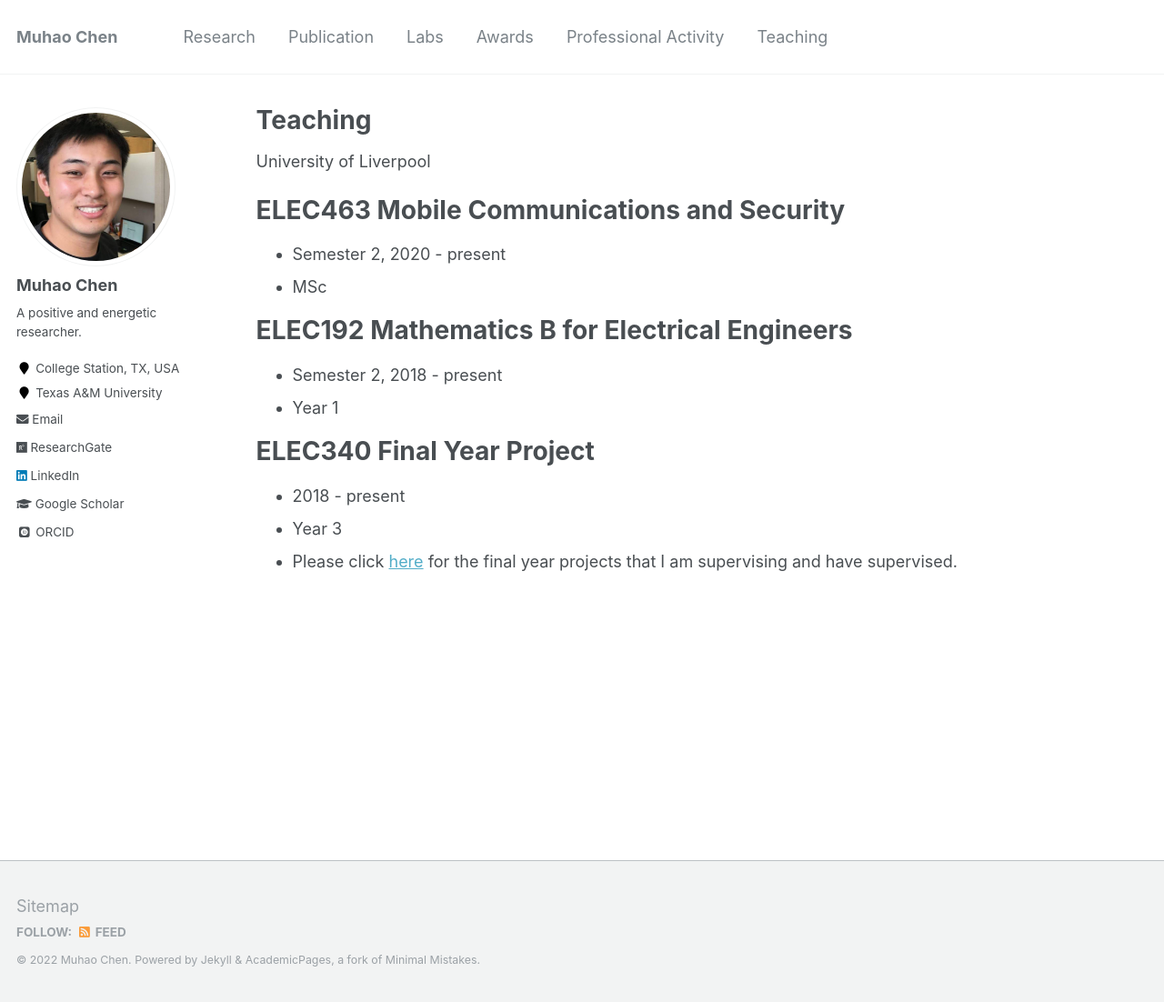
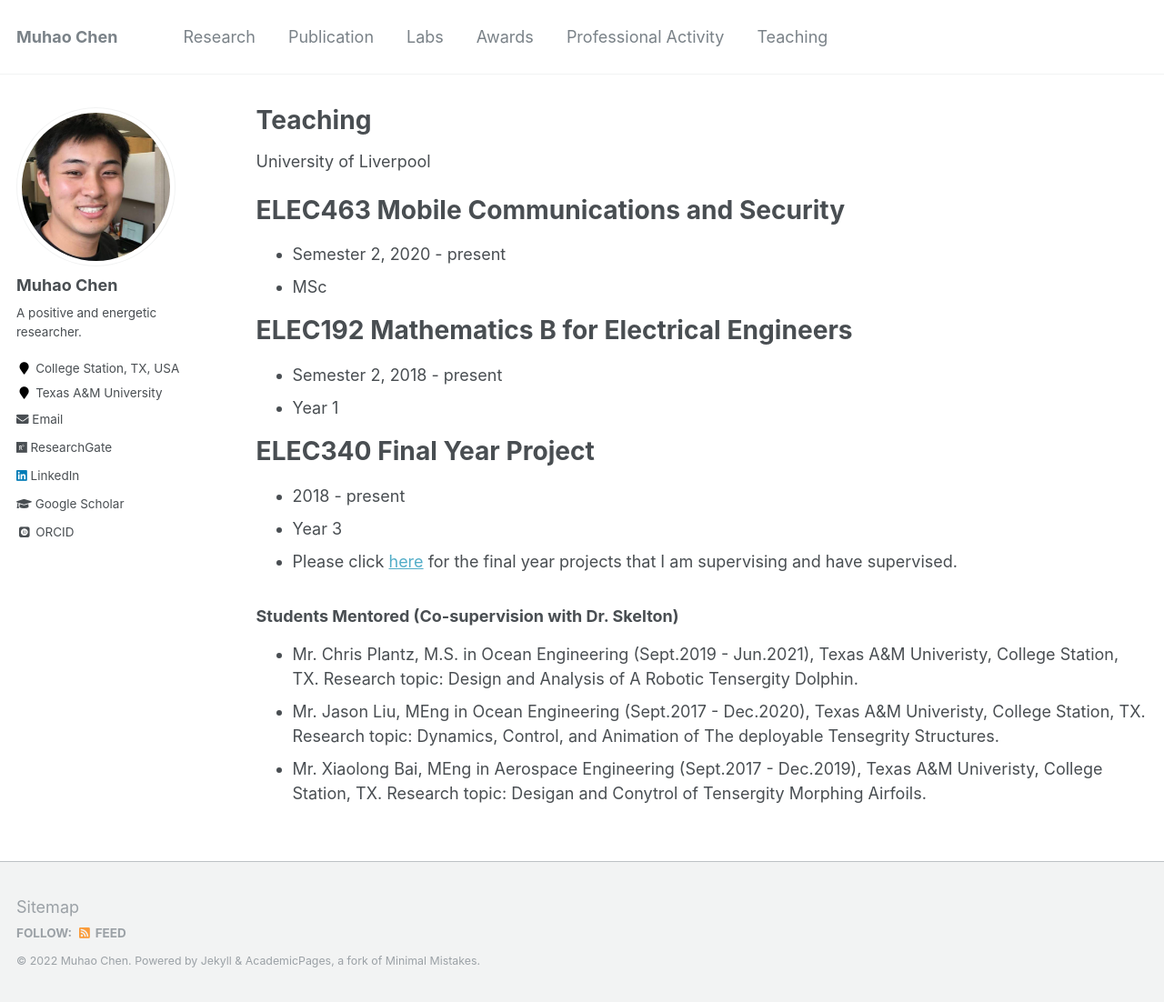
Before and after one commit to Muhao-Chen/muhao-chen.github.io, a Jekyll site: the page built from _pages/teaching.md, in a window 1280 px wide and 1102 px high. Shown: the whole window at 91% size. Built offline with Jekyll 4.4.1, drawn with Linux system fonts in a browser that asks for light colours; some web fonts are replaced.

Commit message:
Update teaching.md

```diff
--- a/_pages/teaching.md
+++ b/_pages/teaching.md
@@ -18,3 +18,8 @@ University of Liverpool
 * 2018 - present
 * Year 3
 * Please click [here](/teaching-fyp/){:target="_blank"} for the final year projects that I am supervising and have supervised.
+
+### Students Mentored (Co-supervision with Dr. Skelton)
+* Mr. Chris Plantz, M.S. in Ocean Engineering (Sept.2019 - Jun.2021), Texas A&M Univeristy, College Station, TX. Research topic: Design and Analysis of A Robotic Tensergity Dolphin.
+* Mr. Jason Liu, MEng in Ocean Engineering (Sept.2017 - Dec.2020), Texas A&M Univeristy, College Station, TX. Research topic: Dynamics, Control, and Animation of The deployable Tensegrity Structures.
+* Mr. Xiaolong Bai, MEng in Aerospace Engineering (Sept.2017 - Dec.2019), Texas A&M Univeristy, College Station, TX. Research topic: Desigan and Conytrol of Tensergity Morphing Airfoils.
```
